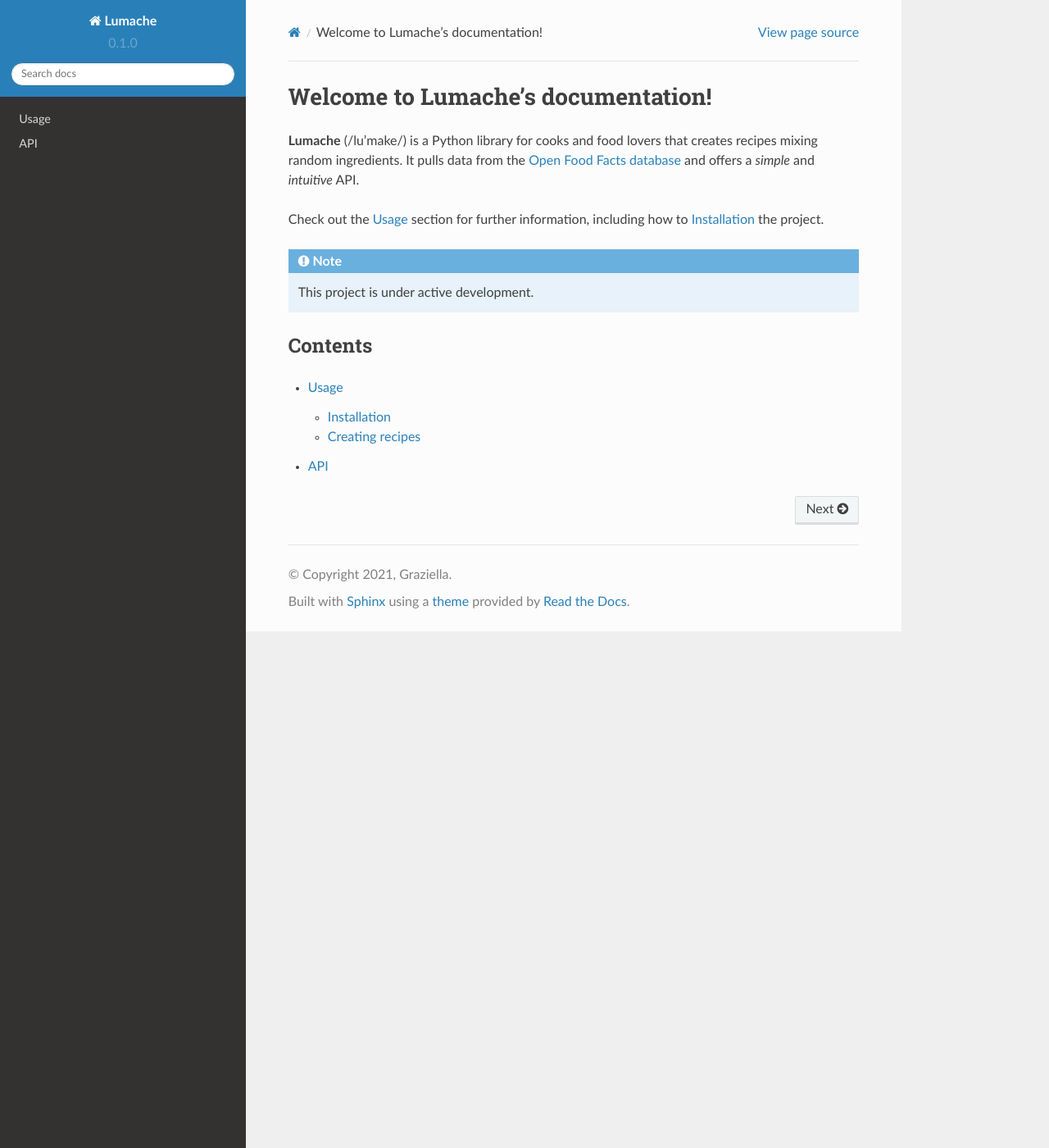
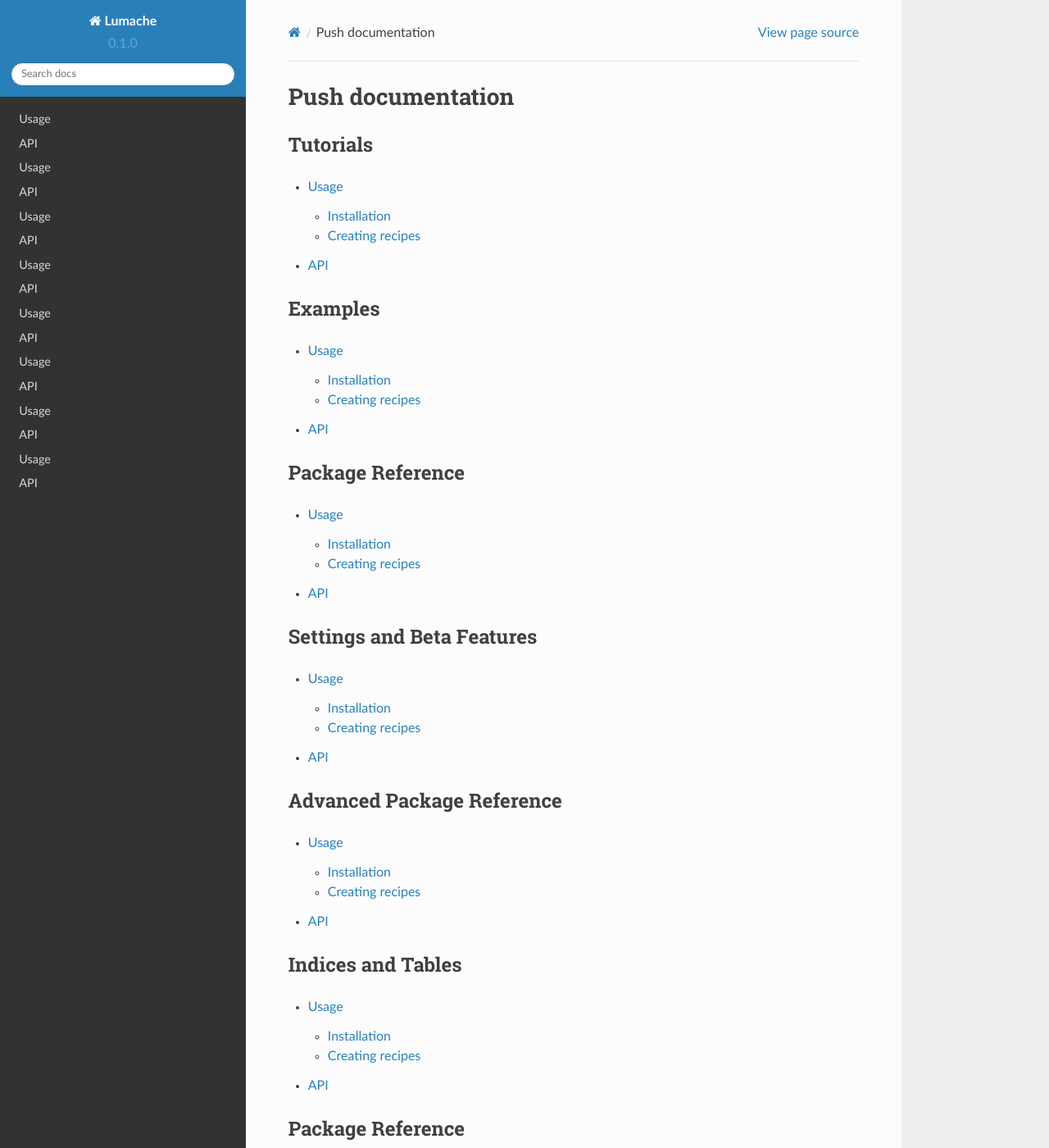
Before and after one commit to lbai-lab/push, a Sphinx documentation site: the page built from docs/source/index.rst, in a window 1280 px wide and 1400 px high. Shown: the whole window at 82% size. Built offline with Sphinx 7.4.7 and the Read the Docs theme 2.0.0, drawn with Linux system fonts in a browser that asks for light colours; some of the changed text lies outside the part shown.

Commit message:
Update index.rst
Adding sections

```diff
--- a/docs/source/index.rst
+++ b/docs/source/index.rst
@@ -1,22 +1,67 @@
-Welcome to Lumache's documentation!
+Push documentation
 ===================================
 
-**Lumache** (/lu'make/) is a Python library for cooks and food lovers
-that creates recipes mixing random ingredients.
-It pulls data from the `Open Food Facts database <https://world.openfoodfacts.org/>`_
-and offers a *simple* and *intuitive* API.
-
-Check out the :doc:`usage` section for further information, including
-how to :ref:`installation` the project.
-
-.. note::
-
-   This project is under active development.
-
-Contents
+Tutorials
 --------
 
 .. toctree::
 
    usage
    api
+
+Examples
+--------
+
+.. toctree::
+
+   usage
+   api
+
+Package Reference
+--------
+
+.. toctree::
+
+   usage
+   api
+
+Settings and Beta Features
+--------
+
+.. toctree::
+
+   usage
+   api
+
+
+Advanced Package Reference
+--------
+
+.. toctree::
+
+   usage
+   api
+
+Indices and Tables
+--------
+
+.. toctree::
+
+   usage
+   api
+
+Package Reference
+--------
+
+.. toctree::
+
+   usage
+   api
+
+Research References
+--------
+
+.. toctree::
+
+   usage
+   api
```
